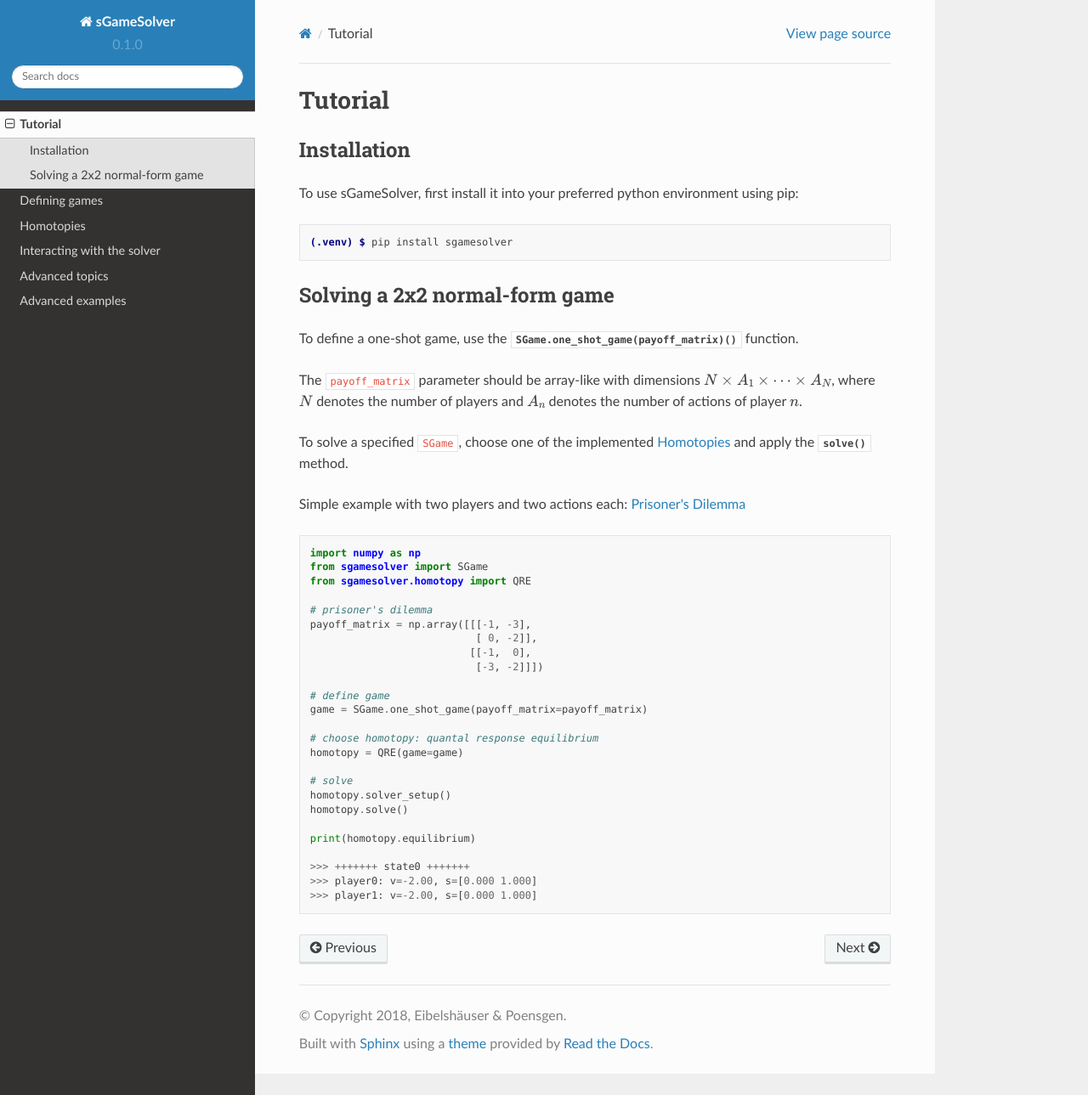
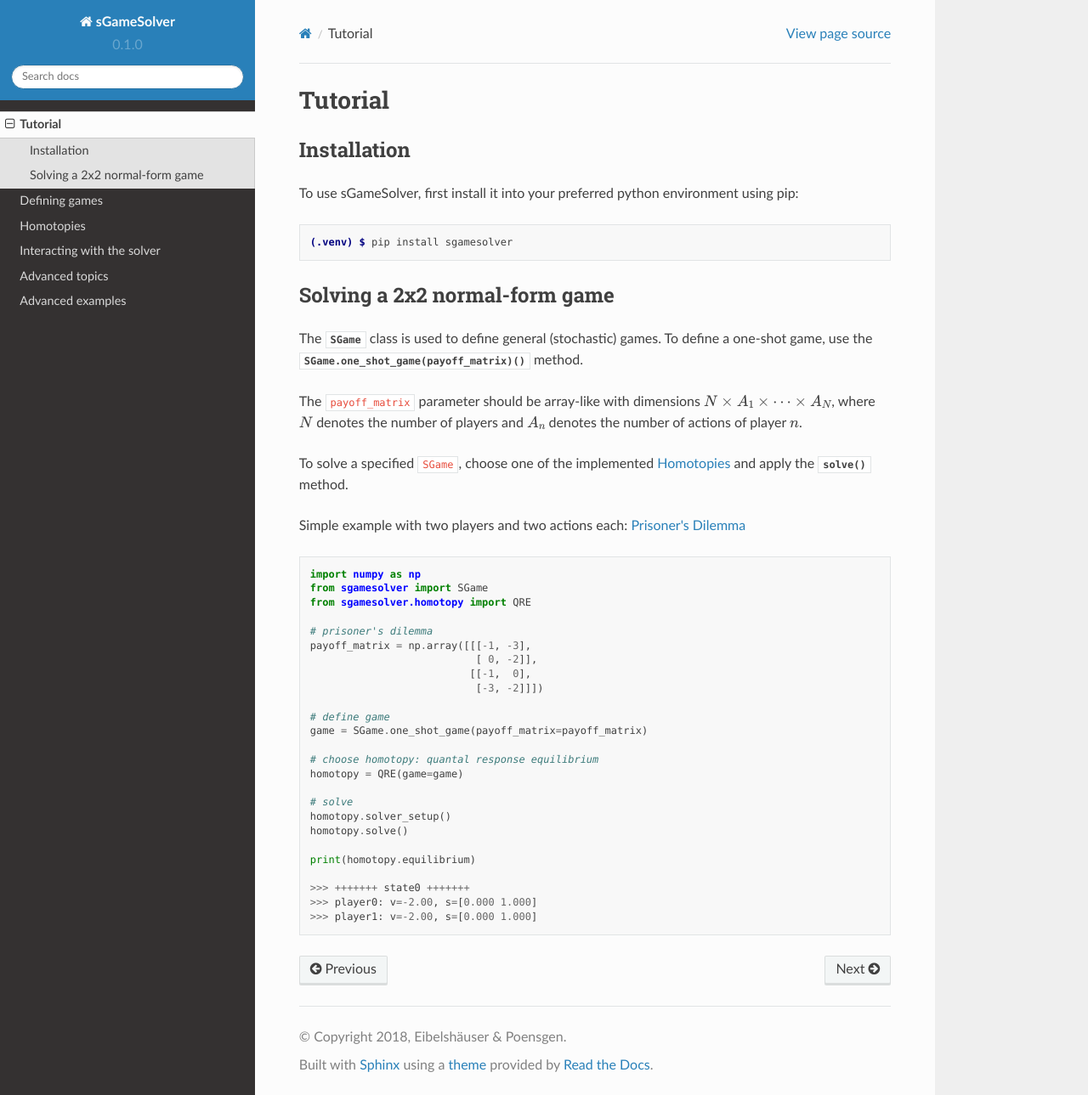
Before and after one commit to seibelsh/sgamesolver, a Sphinx documentation site: the page built from docs/source/tutorial.rst, in a window 1280 px wide and 1289 px high. Shown: the whole window at 85% size. Built offline with Sphinx 7.4.7 and the Read the Docs theme 2.0.0, drawn with Linux system fonts in a browser that asks for light colours.

Commit message:
py class code

```diff
--- a/docs/source/tutorial.rst
+++ b/docs/source/tutorial.rst
@@ -16,8 +16,9 @@ python environment using pip:
 Solving a 2x2 normal-form game
 ------------------------------
 
+The :py:class:`SGame` class is used to define general (stochastic) games.
 To define a one-shot game, use the
-:py:func:`SGame.one_shot_game(payoff_matrix)` function.
+:py:meth:`SGame.one_shot_game(payoff_matrix)` method.
 
 The ``payoff_matrix`` parameter should be array-like with
 dimensions :math:`N \times A_1 \times \dots \times A_N`,
@@ -25,7 +26,7 @@ where :math:`N` denotes the number of players
 and :math:`A_n` denotes the number of actions of player :math:`n`.
 
 To solve a specified ``SGame``, choose one of the implemented :doc:`homotopies`
-and apply the :py:func:`.solve()` method.
+and apply the :py:meth:`.solve()` method.
 
 Simple example with two players and two actions each: |wiki_link|
 
```
